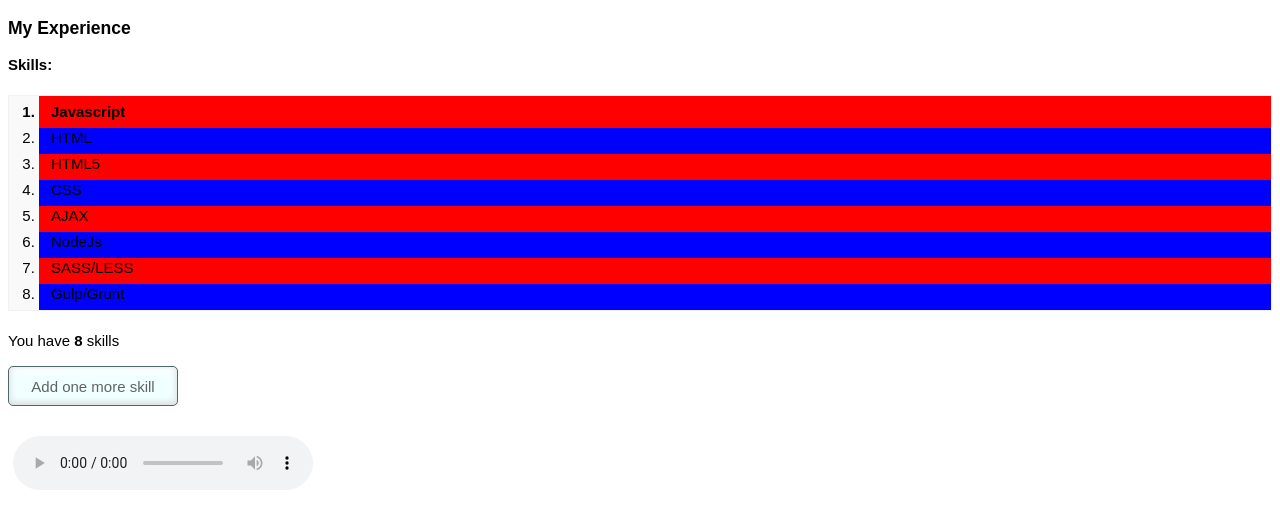
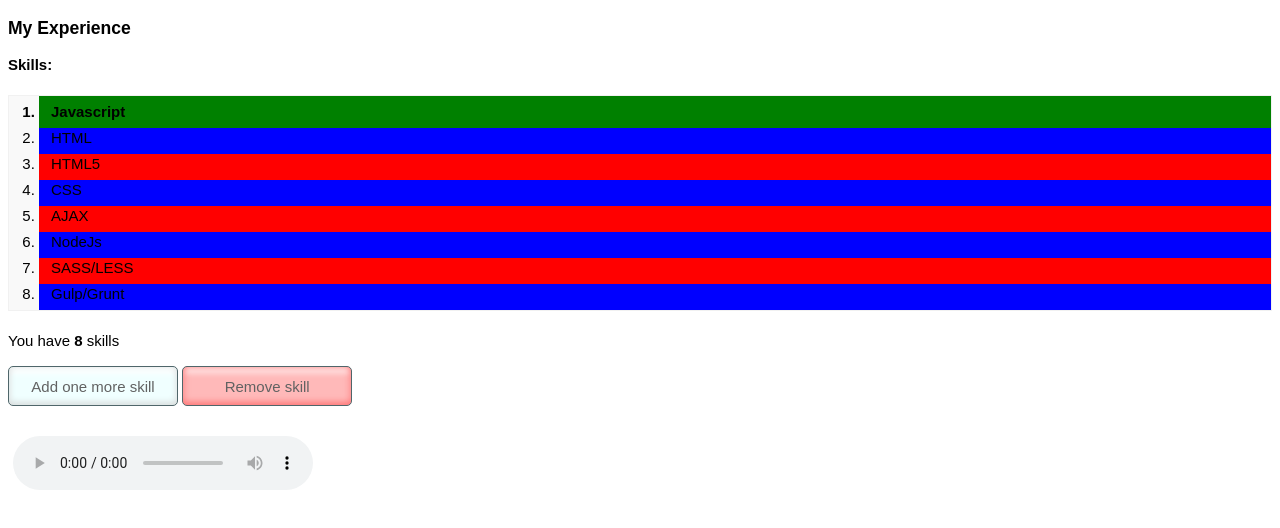
Before and after one commit to 0smir/fullstack_academy, a plain HTML site: page javascript_start/additional_tasks/index.html in a window 1280 px wide. Drawn offline with Linux system fonts and the light colour scheme.

Commit message:
add button #removeItem

```diff
--- a/javascript_start/additional_tasks/index.html
+++ b/javascript_start/additional_tasks/index.html
@@ -20,6 +20,7 @@
 	</ul>
 	<p id="skill-info">You have <b id="skill-count"></b>skills</p>
 	<button id="addSkill" type="button">Add one more skill</button>
+	<button id="removeItem"> Remove skill</button>
 
 
 
--- a/javascript_start/additional_tasks/list.css
+++ b/javascript_start/additional_tasks/list.css
@@ -43,16 +43,26 @@ pre {
 
 .my-experience li.first{
 	font-weight: bold;
+	background-color: green;
+}
+
+button{
+	height: 40px;
+	width: 170px;
+	font-size: 15px;
+	border-radius: 5px;
+	border: 1px solid #4f666a;
+	color: #616262;
 }
 
 #addSkill{
-	height: 40px;
-	width: 170px;
-	font-size: 15px;
-	color: #616262;
 	background-color:  #f0ffff;
-	border: 1px solid #4f666a;
-	border-radius: 5px;
 	box-shadow: inset 0px -2px 6px 1px #d9dede,
 				inset 0px 7px 5px 0px #fbfefe;
 }
+
+#removeItem{
+	background-color:  #ffb9b9;
+	box-shadow: inset 0px -2px 6px 1px #ff7979,
+				inset 0px 7px 5px 0px #ffdddd;
+}
--- a/javascript_start/additional_tasks/main.js
+++ b/javascript_start/additional_tasks/main.js
@@ -4,6 +4,7 @@
 	var ul = document.getElementById("list"),
 		itemList = ul.getElementsByTagName('li'),
 		btnAddSkill = document.getElementById('addSkill'),
+		btnRemoveSill = document.getElementById('removeItem'),
 		oddElement = ul.querySelectorAll("li:nth-child(odd)"),
 		evenElement = ul.querySelectorAll("li:nth-child(even)");
 
@@ -39,6 +40,7 @@
 
 
 	btnAddSkill.addEventListener("click", addItem);
+	btnRemoveSill.addEventListener("click", renoveItem);
 
 	function addItem(){
 		var center = Math.floor(itemList.length/2),
@@ -65,3 +67,9 @@
 		countItems(itemList);
 		addColor();
 	}
+
+
+
+	function renoveItem(title){
+
+	}
```
